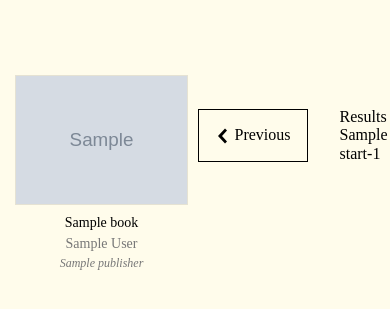
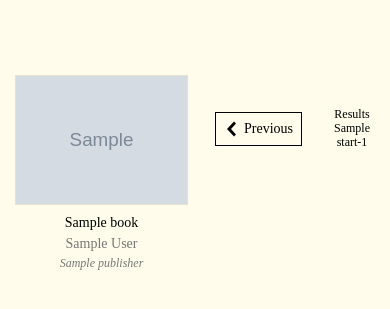
Before and after one commit to martingaston/billy-search, a Flask app: template templates/search.html in a window 390 px wide. Shown: the part 68-377 px from the top of the page. Run offline with Flask 2, Linux system fonts and the light colour scheme; the template is opened without the code that fills it: most values are stand-ins (such as "Sample title", 1, 10 or a date in 2020); grey boxes marked "Sample" are stand-in pictures; some libraries are stand-ins or nearby versions.

Commit message:
Refactor responsive styling for prev/next buttons Relates #10

```diff
--- a/templates/search.html
+++ b/templates/search.html
@@ -40,11 +40,11 @@
   </div>
   {% endfor %}
 </div>
-<div class="flex items-center justify-center pa4">
+<div class="mw-50 flex items-center justify-center pa4">
   {% if start - 21 >= 0 %}
   <a
     href="/query?search={{ search }}&start={{ start - 21 }}"
-    class="f5 no-underline black bg-animate hover-bg-black hover-white inline-flex items-center pa3 ba border-box mr4"
+    class="f6 f5-ns no-underline black bg-animate hover-bg-black hover-white inline-flex items-center pa2 pa3-ns ba border-box mr4"
   >
     <svg
       class="w1"
@@ -57,12 +57,13 @@
     </svg>
     <span class="pl1">Previous</span>
   </a>
-  {% endif %} Results {{ start }}-{{ count }} {% if data["items"]|length == 20
-  %}
+  {% endif %}
+  <span class="tc f7 f6-ns">Results {{ start }}-{{ count }}</span> {% if
+  data["items"]|length == 20 %}
   <a
     href="/query?search={{ search }}&start={{ start + 19 }}"
-    class="ml4 f5 no-underline black bg-animate hover-bg-black hover-white
-    inline-flex items-center pa3 ba border-box"
+    class="ml4 f6 f5-ns no-underline black bg-animate hover-bg-black hover-white
+    inline-flex items-center pa2 pa3-ns ba border-box"
   >
     <span class="pr1">Next</span>
     <svg
```
